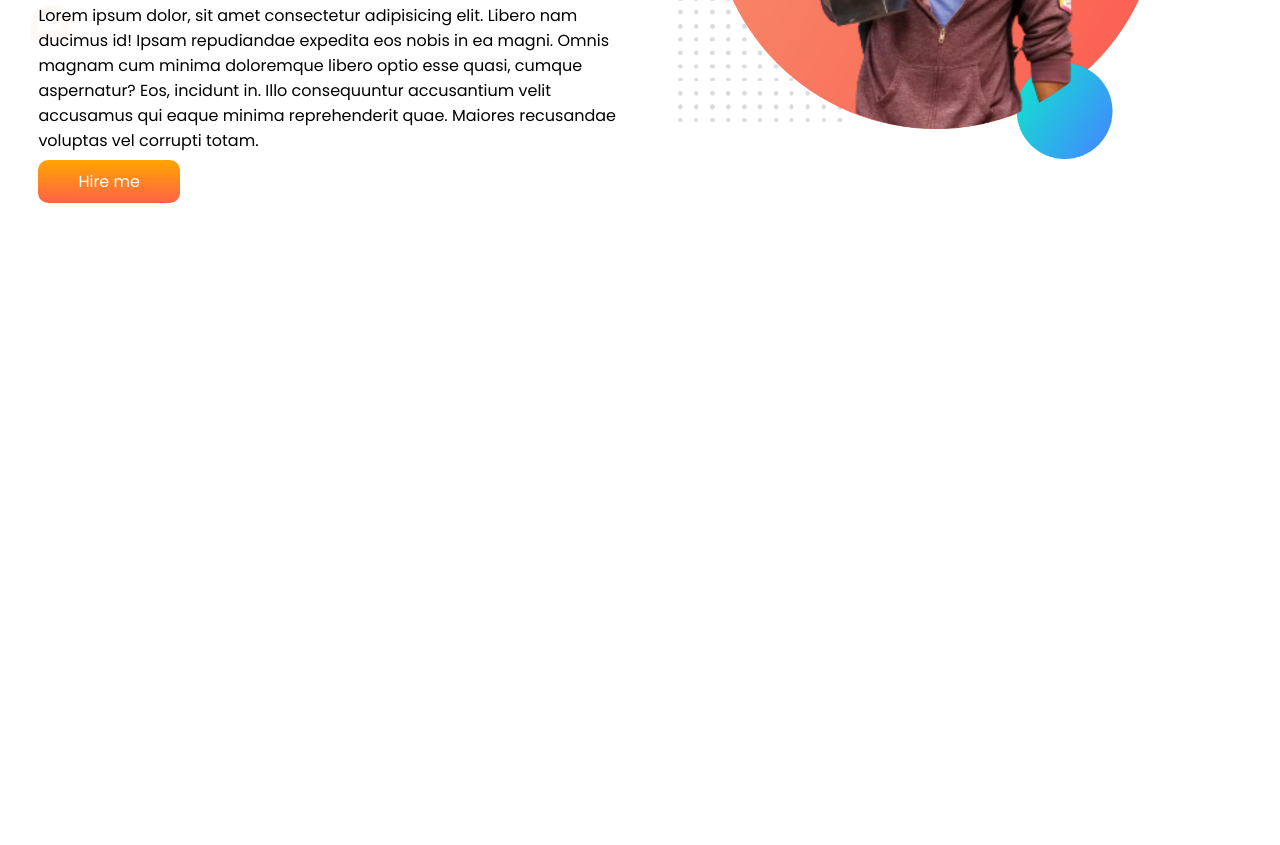
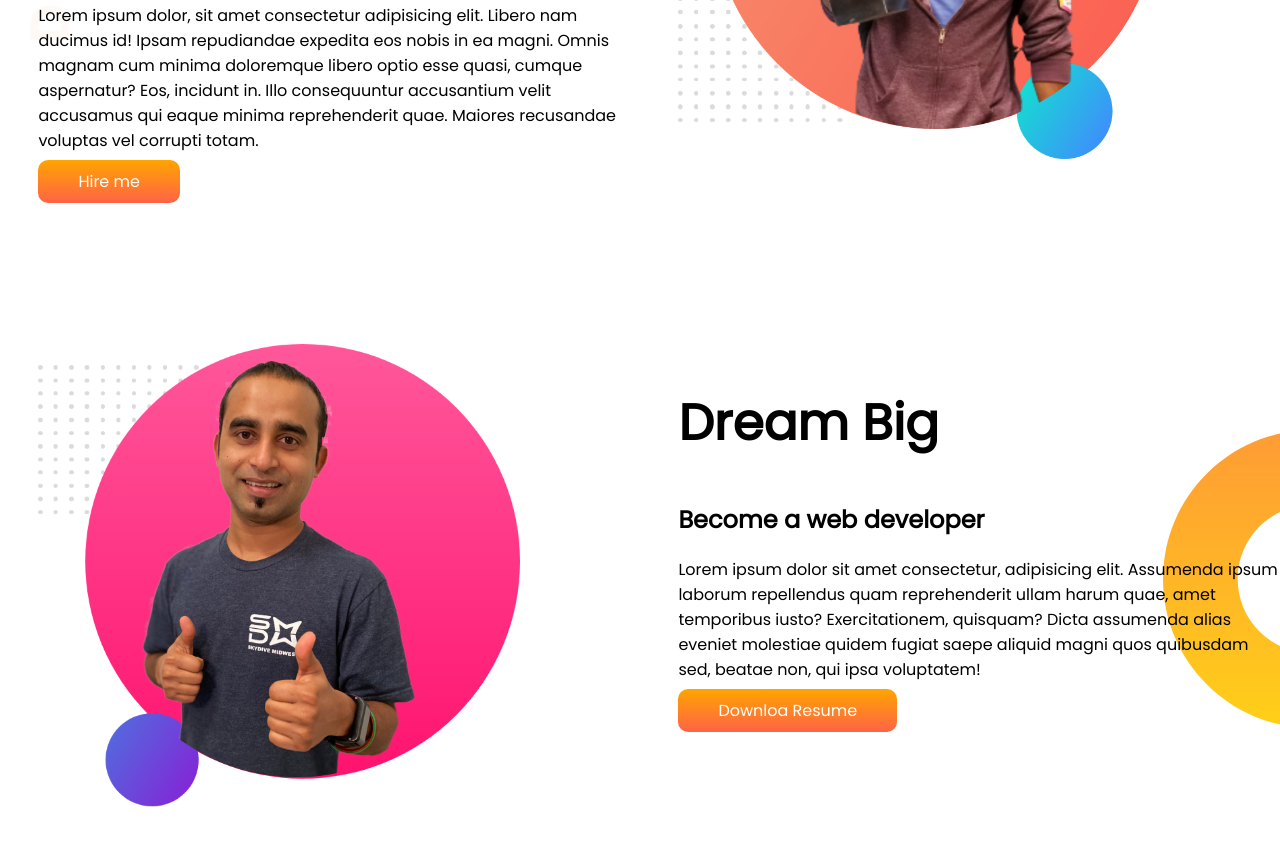
Before and after one commit to 1farjana1/developer-portfolio, a plain HTML site: page index.html in a window 1280 px wide. Shown: the part 319-1164 px from the top of the page. Before the commit the page ends 800 px from the top, so only its background shows below. Drawn offline with Linux system fonts and the light colour scheme.

Commit message:
dream added

```diff
--- a/index.html
+++ b/index.html
@@ -28,6 +28,20 @@
             <img src="images/my-bg.png" alt="">
         </div>
     </section>
+    <section class="dream-big">
+        <div class="half-width">
+            <img src="images/jhankar2.png" alt="">
+        </div>
+        <div class="half-width">
+            <h1>Dream Big</h1>
+            <h2>Become a web developer</h2>
+            <p>Lorem ipsum dolor sit amet consectetur, adipisicing elit. Assumenda ipsum laborum repellendus quam
+                reprehenderit ullam harum quae, amet temporibus iusto? Exercitationem, quisquam? Dicta assumenda alias
+                eveniet molestiae quidem fugiat saepe aliquid magni quos quibusdam sed, beatae non, qui ipsa voluptatem!
+            </p>
+            <a class="link-button" target="_blank" href="www.google.com">Downloa Resume</a>
+        </div>
+    </section>
 </body>
 
 </html>
--- a/style.css
+++ b/style.css
@@ -13,6 +13,7 @@ h1 {
 
 section {
     display: flex;
+    margin-bottom: 150px;
 }
 
 .half-width {
@@ -37,3 +38,9 @@ section {
     background-image: url(images/top-banner.png);
     background-repeat: no-repeat;
 }
+
+.dream-big {
+    background-image: url(images/dream-bg.png);
+    background-repeat: no-repeat;
+    background-position: right;
+}
```
